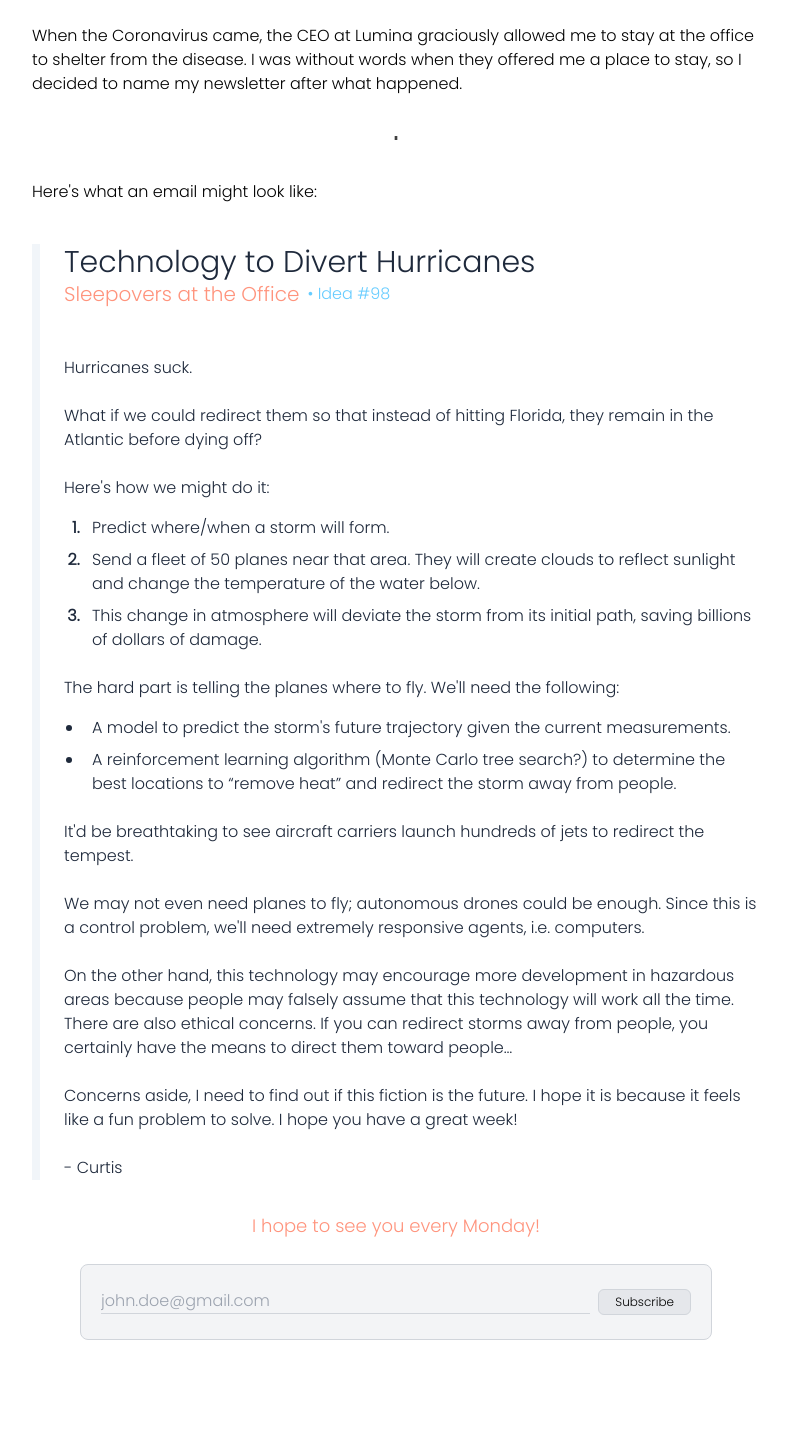
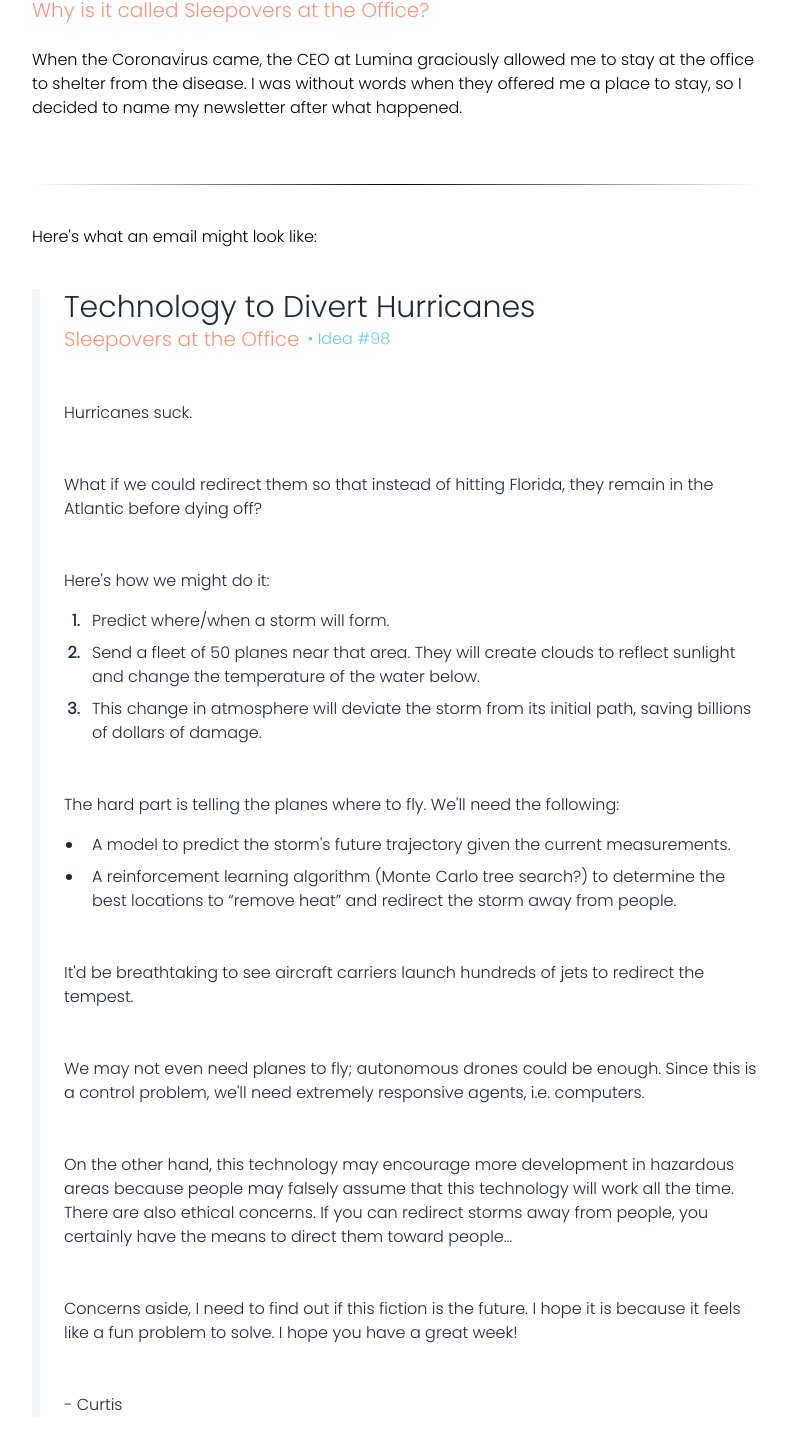
Before and after one commit to chongcurtis/chongcurtis.github.io, a Next.js app: page /sleepovers in a window 1280 px wide. Shown: the part 889-2342 px from the top of the page, without its empty margins (244-1031 px from the left). Built offline with nearby package versions, Linux system fonts and the light colour scheme.

Commit message:
animations work

```diff
--- a/src/components/ThinLine.tsx
+++ b/src/components/ThinLine.tsx
@@ -1,6 +1,10 @@
 export default function ThinLine() {
 
     return (
-        <hr className="border-0 h-1 w-1 bg-gradient-to-r from-transparent via-black to-transparent mx-auto my-10 fadeIn" />
+        <hr className="expand-on-scroll border-0 bg-gradient-to-r from-transparent via-black to-transparent mx-auto my-10"
+            style={{
+                height: 1,
+            }} />
+
     );
 }
--- a/src/pages/sleepovers.tsx
+++ b/src/pages/sleepovers.tsx
@@ -3,13 +3,65 @@
 import ThinLine from "@/components/ThinLine";
 import MailchimpSignup from "@/components/MailchimpSignup";
 import sleepoversBanner from "public/sleepovers/sleepovers-banner.jpg";
+import React from "react";
+
+type Animation = {
+    initialClass: string
+    finalClass: string
+}
+
+export default function Sleepovers() {
+
+    const fadeInAnimation = {
+        initialClass: "fade-in-on-scroll",
+        finalClass: "faded-in",
+    };
+    const expandAnimation = {
+        initialClass: "expand-on-scroll",
+        finalClass: "expanded",
+    };
+
+    React.useEffect(() => {
+        const tryStartAnimations = () => {
+            const noMoreFadeIns = tryStartAnimation(fadeInAnimation);
+            const noMoreExpands = tryStartAnimation(expandAnimation);
+            // DO NOT put join the two functions in this if statement with a && cause of early return, the later ones won't run
+            if (noMoreFadeIns && noMoreExpands) {
+                // All elements have faded in. So remove handler to save computation
+                window.removeEventListener("scroll", tryStartAnimations);
+            }
+        };
+        setTimeout(tryStartAnimations, 100);
+        window.addEventListener("scroll", tryStartAnimations);
+        return () => {
+            window.removeEventListener("scroll", tryStartAnimations);
+        };
+    }, []);
+
+    // returns a boolean, indicating that we are done starting all animations
+    const tryStartAnimation = (animation: Animation): boolean => {
+        // I am using querySelectorAll since getElementsByClassName doesn't return all elements
+        // Why? it's cause getElementsByClassName returns a live collection: https://stackoverflow.com/a/31311967/4647924
+        const elements = document.querySelectorAll(`.${animation.initialClass}`);
+        if (elements.length === 0) {
+            return true;
+        }
+
+        for (let i = 0; i < elements.length; i++) {
+            const element = elements[i] as HTMLElement;
+            const elementTop = element.offsetTop;
+            if (elementTop <= window.scrollY + ((window.innerHeight * 7) / 8)) {
+                element.classList.add(animation.finalClass);
+                element.classList.remove(animation.initialClass);
+            }
+        }
+        return false;
+    };
 
 
-export default function Sleepovers() {
-    // I really like this font: segoe ui
     return (
         <div className="flex flex-col justify-center align-center max-w-3xl place-items-center mx-auto">
-            <div className="fadeIn relative text-3xl text-center mt-20 max-w-2xl">
+            <div className="fade-in-on-scroll relative text-3xl text-center mt-20 max-w-2xl">
                 <img src={sleepoversBanner.src} alt="Sleepovers at the Office" />
 
                 {/* Nextjs optimizes the image. However, it decreases the saturation of the colors. So for this img.
@@ -20,10 +72,10 @@ export default function Sleepovers() {
                 {/*       unoptimized={true}*/}
                 {/*/>*/}
             </div>
-            <p className="fadeIn text-sleepover-primary text-center text-2xl mt-10 px-2">
+            <p className="fade-in-on-scroll text-sleepover-primary text-center text-2xl mt-10 px-2">
                 Projects Ideas to Bring up at Slumber Parties
             </p>
-            <div className="fadeIn text-gray-400 text-center mt-5">
+            <div className="fade-in-on-scroll text-gray-400 text-center mt-5">
                 View past issues <a
                 className="text-sleepover-secondary no-underline border-b-2 border-sleepover-secondary hover:border-sleepover-primary hover:text-sleepover-primary transition duration-300 ease-in-out"
                 href="https://github.com/curtischong/Sleepovers-at-the-Office">here</a>
@@ -31,113 +83,121 @@ export default function Sleepovers() {
 
             {/* Important! setting w-full makes it fill the full width of max-2-2xl */}
             {/* Also, the px-5 is so it doesn't touch the edge of the screen on mobile */}
-            <div className="mt-10 mb-10 w-full max-w-2xl px-5">
+            <div className="fade-in-on-scroll mt-10 mb-10 w-full max-w-2xl px-5">
                 <MailchimpSignup />
             </div>
 
             <div className="px-5">
-                <p className="fadeIn"></p>
                 <div>
-                    Hello!
+                    <p className="fade-in-on-scroll">Hello!</p>
                     <br />
                     <br />
-                    <p>Sleepovers at the Office is my weekly newsletter. It&apos;s a collection of tech-related
+                    <p className="fade-in-on-scroll">Sleepovers at the Office is my weekly newsletter. It&apos;s a
+                        collection of tech-related
                         project
                         ideas that I send out every Monday.</p>
                     <br />
                     <br />
-                    <p>
+                    <p className="fade-in-on-scroll">
                         There are many reasons why I wanted to start this newsletter, but the largest one is that I want
                         to see these ideas come true. I can&apos;t work on every project, but I hope someone reading
                         this can.
                     </p>
                     <br /><br />
-                    <p className="text-sleepover-primary text-xl">Why is it called Sleepovers at the Office?</p>
+                    <p className="fade-in-on-scroll text-sleepover-primary text-xl">Why is it called Sleepovers at the
+                        Office?</p>
                     <br />
-                    When the Coronavirus came, the CEO at Lumina graciously allowed me to stay at the office to
-                    shelter from the disease. I was without words when they offered me a place to stay, so I decided to
-                    name my newsletter after what happened.
+                    <p className="fade-in-on-scroll">When the Coronavirus came, the CEO at Lumina graciously allowed me
+                        to stay at the office to
+                        shelter from the disease. I was without words when they offered me a place to stay, so I decided
+                        to
+                        name my newsletter after what happened.</p>
                     <br />
                     <ThinLine />
-                    <p className="fadeIn mt-2">Here&apos;s what an email might look like:</p>
-                    <div className="flex fadeIn">
-                        {/*
-                    height: 295px;
-                    width: 10px;
-                    background-color: #cfcfcf;
-                    margin: 20px;
-                    */}
-                        {/*TODO: add title*/}
-                        {/*<div id="quoteBar"></div>*/}
-                        <div className="text-slate-800 mt-10 border-l-8 border-l-slate-100 pl-6">
-                            <p className="text-3xl">Technology to Divert Hurricanes</p>
-                            <div className="flex items-center justify-start">
-                                <p className="text-xl text-sleepover-primary mr-2">Sleepovers at the Office</p>
-                                <p className="text-md text-sleepover-secondary">• Idea #98</p>
+                    <p className="fade-in-on-scroll mt-2">Here&apos;s what an email might look like:</p>
+                    <div className="flex fade-in">
+                        <div
+                            className="fade-in-on-scroll text-slate-800 mt-10 sm:border-l-8 border-l-4 border-l-slate-100 sm:pl-6 pl-4">
+                            <div>
+                                <p className="fade-in-on-scroll text-3xl">Technology to Divert Hurricanes</p>
+                                <div className="flex items-center justify-start">
+                                    <p className="text-xl text-sleepover-primary mr-2">Sleepovers at the Office</p>
+                                    <p className="text-md text-sleepover-secondary">• Idea #98</p>
+                                </div>
                             </div>
                             <br />
                             <br />
-                            Hurricanes suck.
+                            <p className="fade-in-on-scroll">Hurricanes suck.</p>
                             <br />
                             <br />
-                            What if we could redirect them so that instead of hitting Florida, they remain in the
-                            Atlantic before dying off?
+                            <p className="fade-in-on-scroll">What if we could redirect them so that instead of hitting
+                                Florida, they remain in the
+                                Atlantic before dying off?</p>
                             <br />
                             <br />
-                            Here&apos;s how we might do it:
+                            <p className="fade-in-on-scroll">Here&apos;s how we might do it:</p>
                             <ol className="list-decimal ml-[20px] mt-4 mb-6 marker:font-extrabold marker:text-slate-800 marker:text-center">
-                                <li className="mb-2 pl-2">Predict where/when a storm will form.</li>
-                                <li className="mb-2 pl-2">Send a fleet of 50 planes near that area. They will create
+                                <li className="fade-in-on-scroll mb-2 pl-2">Predict where/when a storm will form.</li>
+                                <li className="fade-in-on-scroll mb-2 pl-2">Send a fleet of 50 planes near that area.
+                                    They will create
                                     clouds
                                     to reflect
                                     sunlight
                                     and change the temperature of the water below.
                                 </li>
-                                <li className="mb-2 pl-2">This change in atmosphere will deviate the storm from its
+                                <li className="fade-in-on-scroll mb-2 pl-2">This change in atmosphere will deviate the
+                                    storm from its
                                     initial
                                     path, saving
                                     billions
                                     of dollars of damage.
                                 </li>
                             </ol>
-                            The hard part is telling the planes where to fly. We&apos;ll need the following:
+                            <br />
+                            <p className="fade-in-on-scroll">The hard part is telling the planes where to fly.
+                                We&apos;ll need the following:</p>
                             <ul className="list-disc ml-[20px] mt-4 mb-6 marker:font-extrabold marker:text-slate-800 marker:text-center">
-                                <li className="mb-2 pl-2">
+                                <li className="fade-in-on-scroll mb-2 pl-2">
                                     A model to predict the storm&apos;s future trajectory given the current
                                     measurements.
                                 </li>
-                                <li className="mb-2 pl-2">
+                                <li className="fade-in-on-scroll mb-2 pl-2">
                                     A reinforcement learning algorithm (Monte Carlo tree search?) to determine the best
                                     locations to &ldquo;remove heat&rdquo; and redirect the storm away from people.
                                 </li>
                             </ul>
-                            It&apos;d be breathtaking to see aircraft carriers launch hundreds of jets to redirect
-                            the tempest.
+                            <br />
+                            <p className="fade-in-on-scroll">It&apos;d be breathtaking to see aircraft carriers launch
+                                hundreds of jets to redirect
+                                the tempest.</p>
                             <br />
                             <br />
-                            We may not even need planes to fly; autonomous drones could be enough. Since this is a
-                            control problem, we&apos;ll need extremely responsive agents, i.e. computers.
+                            <p className="fade-in-on-scroll">We may not even need planes to fly; autonomous drones could
+                                be enough. Since this is a
+                                control problem, we&apos;ll need extremely responsive agents, i.e. computers.</p>
                             <br />
                             <br />
-                            On the other hand, this technology may encourage more development in hazardous areas because
-                            people may falsely assume that this technology will work all the time. There are also
-                            ethical concerns. If you can redirect storms away from people, you certainly have the means
-                            to direct them toward people…
+                            <p className="fade-in-on-scroll">On the other hand, this technology may encourage more
+                                development in hazardous areas because people may falsely assume that this technology
+                                will work all the time. There are also ethical concerns. If you can redirect storms away
+                                from people, you certainly have the means to direct them toward people…</p>
                             <br />
                             <br />
-                            Concerns aside, I need to find out if this fiction is the future. I hope it is because it
-                            feels like a fun problem to solve. I hope you have a great week!
+                            <p className="fade-in-on-scroll">Concerns aside, I need to find out if this fiction is the
+                                future. I hope it is because it
+                                feels like a fun problem to solve. I hope you have a great week!</p>
                             <br />
                             <br />
-                            - Curtis
+                            <p className="fade-in-on-scroll">- Curtis</p>
                         </div>
                     </div>
                 </div>
             </div>
 
-            <p className="text-sleepover-primary mt-8 text-lg">I hope to see you every Monday!</p>
+            <p className="fade-in-on-scroll text-sleepover-primary mt-8 text-lg px-5 text-center">I hope to land in your
+                inbox!</p>
             {/*Important! setting w-full makes it fill the full width of max-2-2xl */}
-            <div className="mt-6 mb-[250px] w-full max-w-2xl px-5">
+            <div className="fade-in-on-scroll mt-6 mb-[250px] w-full max-w-2xl px-5">
                 <MailchimpSignup />
             </div>
         </div>
--- a/src/styles/globals.css
+++ b/src/styles/globals.css
@@ -1,6 +1,27 @@
 @tailwind base;
 @tailwind components;
 @tailwind utilities;
+
+.fade-in-on-scroll {
+    opacity: 0.01;
+    transition: opacity 0.5s ease-in;
+}
+
+.faded-in {
+    opacity: 1;
+    transition: opacity 0.5s ease-in;
+}
+
+.expand-on-scroll {
+    width: 1px;
+    transition: width 2s ease-in;
+}
+
+.expanded {
+    width: 100%;
+    transition: width 2s ease-in;
+}
+
 
 /*:root {*/
 /*  --foreground-rgb: 0, 0, 0;*/
```
Also changed, not shown: tsconfig.json (+17 -5 lines).
